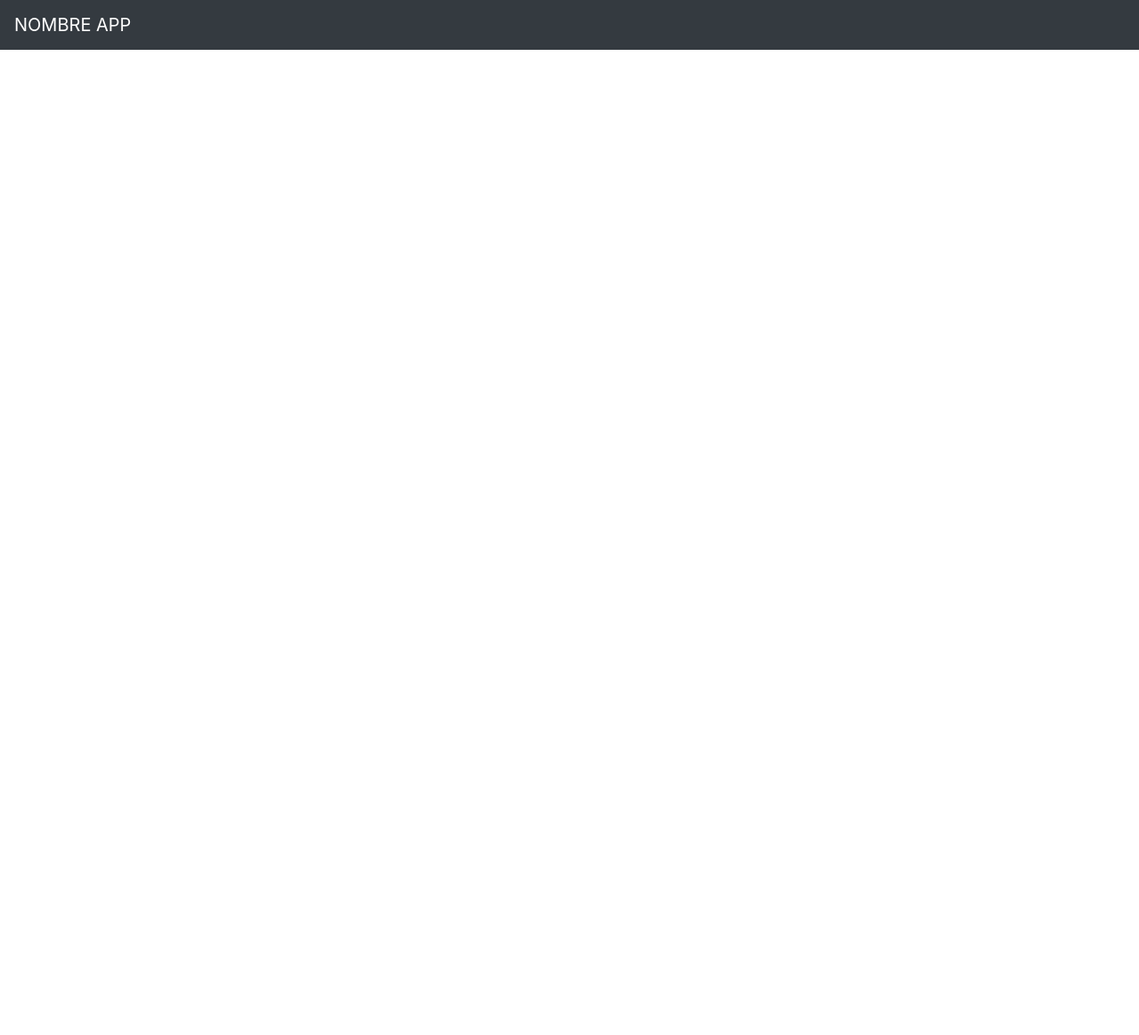
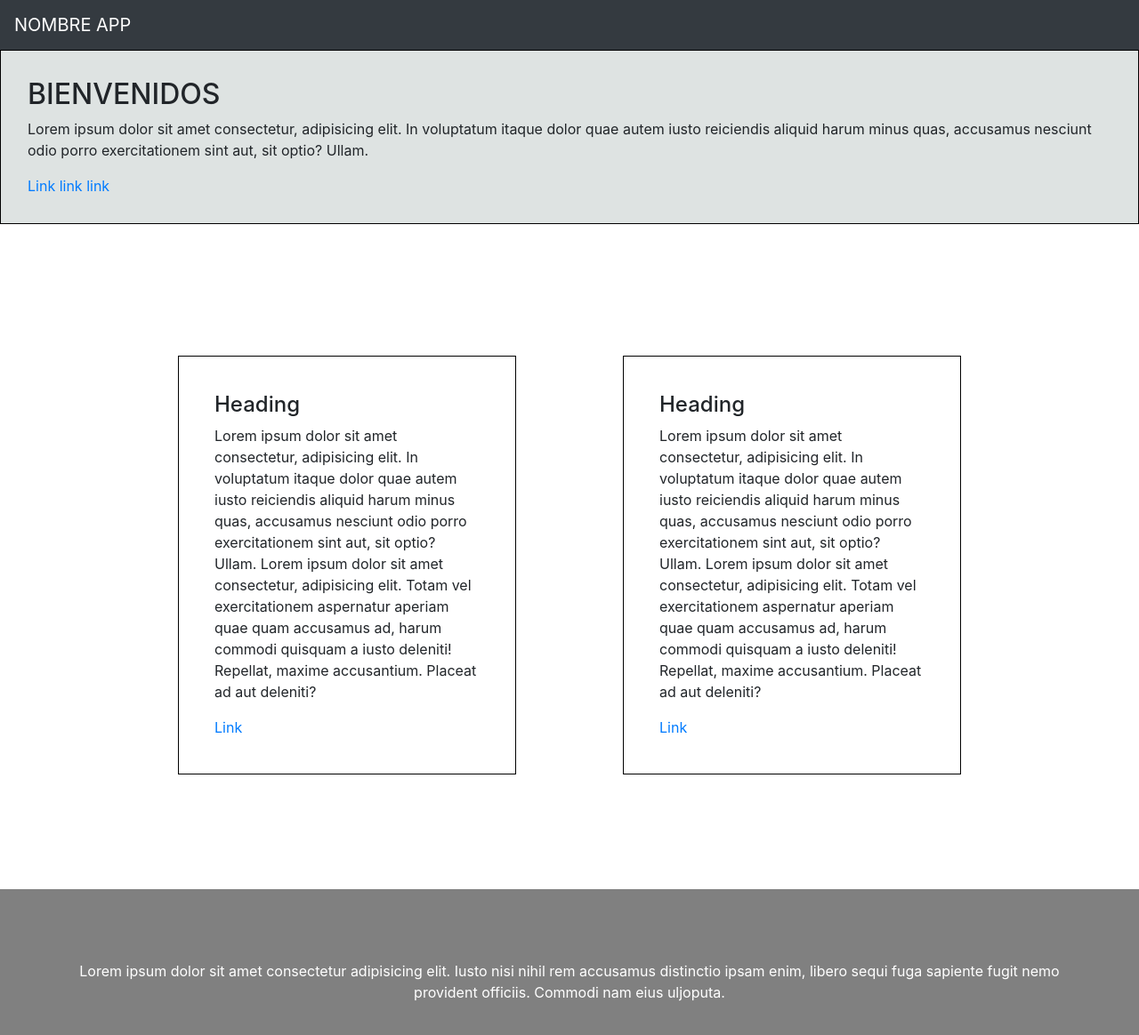
Before and after one commit to luis1040/proyectoBootstrap1, a plain HTML site: page index.html in a window 1280 px wide. Shown: the whole page at 89% size. Before the commit the page ends 800 px from the top, so only its background shows below. Drawn offline with nearby package versions, Linux system fonts and the light colour scheme.

Commit message:
Se crean nuevas secction, footer y hoja de estilos

```diff
--- /dev/null
+++ b/estilos.css
@@ -0,0 +1,33 @@
+.colorsection{
+    background-color: #dee3e2;
+    padding: 30px;
+    border: black solid 1px;
+    font-size: 16px;
+}
+.headin1{
+    position: absolute;
+    padding: 40px;
+    font-size: 16px;
+    width: 380px;
+    top: 400px;
+    left: 200px;
+    border: black solid 1px;
+}
+.headin2{
+    position: absolute;
+    padding: 40px;
+    font-size: 16px;
+    width: 380px;
+    top: 400px;
+    right: 200px;
+    border: black solid 1px;
+}
+.stylefooter{
+    background-color: gray;
+    color: white;
+    font-size: 16px;
+    text-align: center;
+    position: absolute;
+    top: 1000px;
+    padding: 80px;
+}
--- a/index.html
+++ b/index.html
@@ -3,8 +3,9 @@
 <head>
     <meta charset="UTF-8">
     <meta name="viewport" content="width=device-width, initial-scale=1.0">
-    <title>Document</title>
+    <title>proyectoBoostrap1</title>
     <link rel="stylesheet" href="https://stackpath.bootstrapcdn.com/bootstrap/4.3.1/css/bootstrap.min.css" integrity="sha384-ggOyR0iXCbMQv3Xipma34MD+dH/1fQ784/j6cY/iJTQUOhcWr7x9JvoRxT2MZw1T" crossorigin="anonymous">
+    <link rel="stylesheet" href="estilos.css">
 </head>
 <body>
     <header>
@@ -13,10 +14,33 @@
         </nav>
     </header>
     <main>
-
+        <section class="colorsection">
+          <h2>BIENVENIDOS</h2>
+          <P>Lorem ipsum dolor sit amet consectetur, adipisicing elit. In voluptatum itaque dolor quae autem iusto reiciendis aliquid harum minus quas, accusamus nesciunt odio porro exercitationem sint aut, sit optio? Ullam.
+          </P>
+          <a href="Link">Link</a>
+          <a href="Link">link</a>
+          <a href="Link">link</a>
+        </section>
+        <section class="headin1">
+            <h4>Heading</h4>
+          <P>Lorem ipsum dolor sit amet consectetur, adipisicing elit. In voluptatum itaque dolor quae autem iusto reiciendis aliquid harum minus quas, accusamus nesciunt odio porro exercitationem sint aut, sit optio? Ullam.
+              Lorem ipsum dolor sit amet consectetur, adipisicing elit. Totam vel exercitationem aspernatur aperiam quae quam accusamus ad, harum commodi quisquam a iusto deleniti! Repellat, maxime accusantium. Placeat ad aut deleniti?
+          </P>
+          <a href="Link">Link</a>
+        </section>
+        <section class="headin2">
+            <h4>Heading</h4>
+          <P>Lorem ipsum dolor sit amet consectetur, adipisicing elit. In voluptatum itaque dolor quae autem iusto reiciendis aliquid harum minus quas, accusamus nesciunt odio porro exercitationem sint aut, sit optio? Ullam.
+              Lorem ipsum dolor sit amet consectetur, adipisicing elit. Totam vel exercitationem aspernatur aperiam quae quam accusamus ad, harum commodi quisquam a iusto deleniti! Repellat, maxime accusantium. Placeat ad aut deleniti?
+          </P>
+          <a href="Link">Link</a>
+        </section>
     </main>
-    <footer>
-
+    <footer class="stylefooter">
+          <p>
+              Lorem ipsum dolor sit amet consectetur adipisicing elit. Iusto nisi nihil rem accusamus distinctio ipsam enim, libero sequi fuga sapiente fugit nemo provident officiis. Commodi nam eius uljoputa.
+          </p>
     </footer>
     <script src="https://code.jquery.com/jquery-3.4.1.slim.min.js" integrity="sha384-J6qa4849blE2+poT4WnyKhv5vZF5SrPo0iEjwBvKU7imGFAV0wwj1yYfoRSJoZ+n" crossorigin="anonymous"></script>
     <script src="https://cdn.jsdelivr.net/npm/popper.js@1.16.0/dist/umd/popper.min.js" integrity="sha384-Q6E9RHvbIyZFJoft+2mJbHaEWldlvI9IOYy5n3zV9zzTtmI3UksdQRVvoxMfooAo" crossorigin="anonymous"></script>
```
